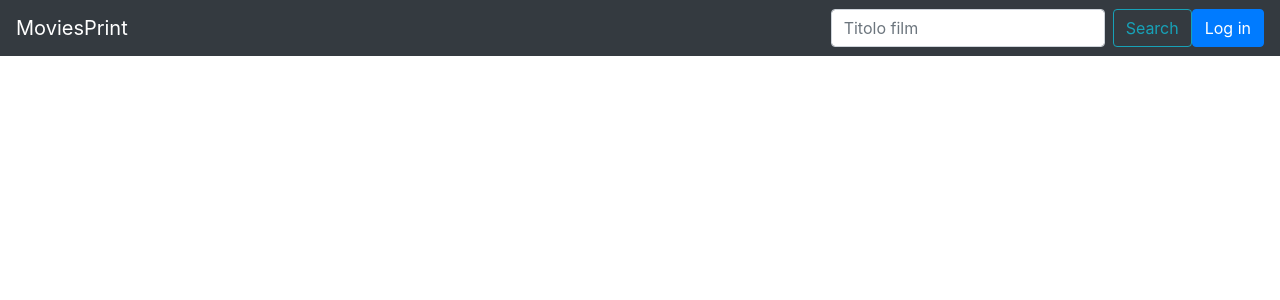
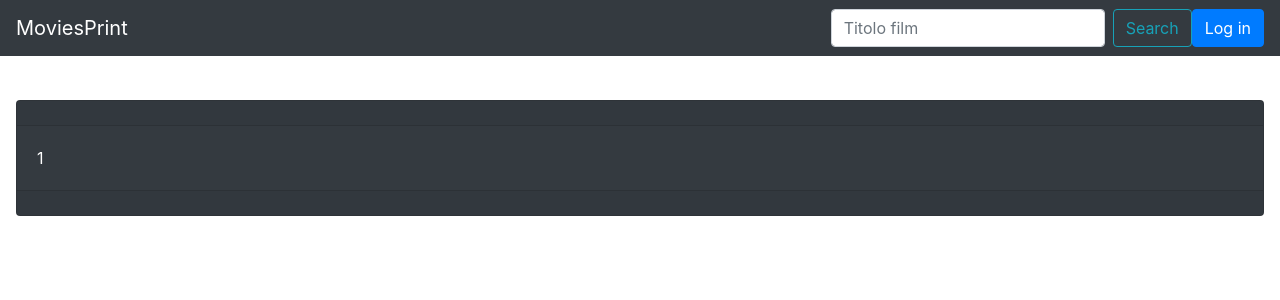
Before and after one commit to wbfree/locandine, a React (Create React App) app: page /bind/1/1 in a window 1280 px wide. Shown: the top 300 px of the page. Built offline with nearby package versions, Linux system fonts and the light colour scheme; no server answers.

Commit message:
bind first impl

```diff
--- a/src/App.js
+++ b/src/App.js
@@ -9,6 +9,7 @@ import Items from './Items';
 import Item from './Item';
 import Search from './Search';
 import Dashboard from './Dashboard';
+import Bind from './Bind';
 
 function App() {
 	const [selection, setSelection] = useState([]);
@@ -33,6 +34,7 @@ function App() {
         <Route path="/all"><Items url='https://balinona.synology.me/locandine_backend/db_test.php?type=all'/></Route>
         <Route path="/search" component={Search} />
         <Route path="/item/:id" component={Item} />
+        <Route path="/bind/:group/:id" component={Bind} />
         <Route exact path="/"><Dashboard/></Route>
       </Router>
     </div>
--- /dev/null
+++ b/src/Bind.js
@@ -0,0 +1,30 @@
+import React from "react";
+import { useState, useEffect, useRef } from "react"
+import Card from 'react-bootstrap/Card'
+
+function Bind(props) {
+  const [item, setItem] = useState([]);
+
+  useEffect(() => {
+      fetch('https://balinona.synology.me/ebay/ebay.php?id='+ props.match.params.id + '&group=' + props.match.params.group)
+        .then(response => response.json())
+        .then(data => setItem(data));
+    })
+
+
+  return (
+    <div className="p-3 App-body">
+      <Card className="mb-3 bg-dark text-white">
+        <Card.Header as="h5">{item.title}</Card.Header>
+        <Card.Body>
+          <Card.Text>{props.match.params.id}</Card.Text>
+        </Card.Body>
+        <Card.Footer>
+          {/*<small className="text-muted">Last updated 3 mins ago</small>*/}
+        </Card.Footer>
+      </Card>
+    </div>
+  );
+}
+
+export default Bind;
```
